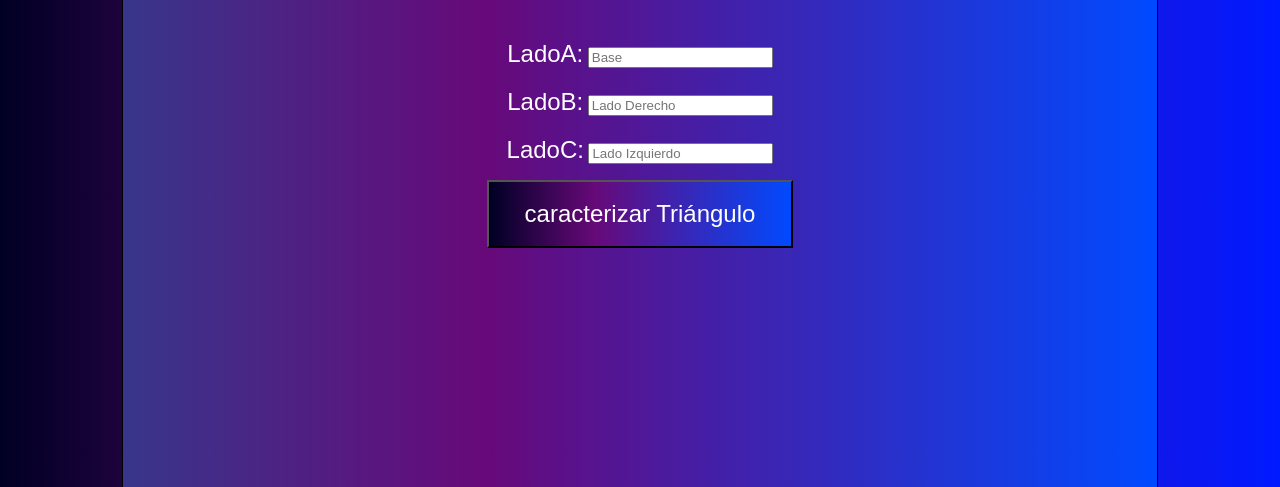
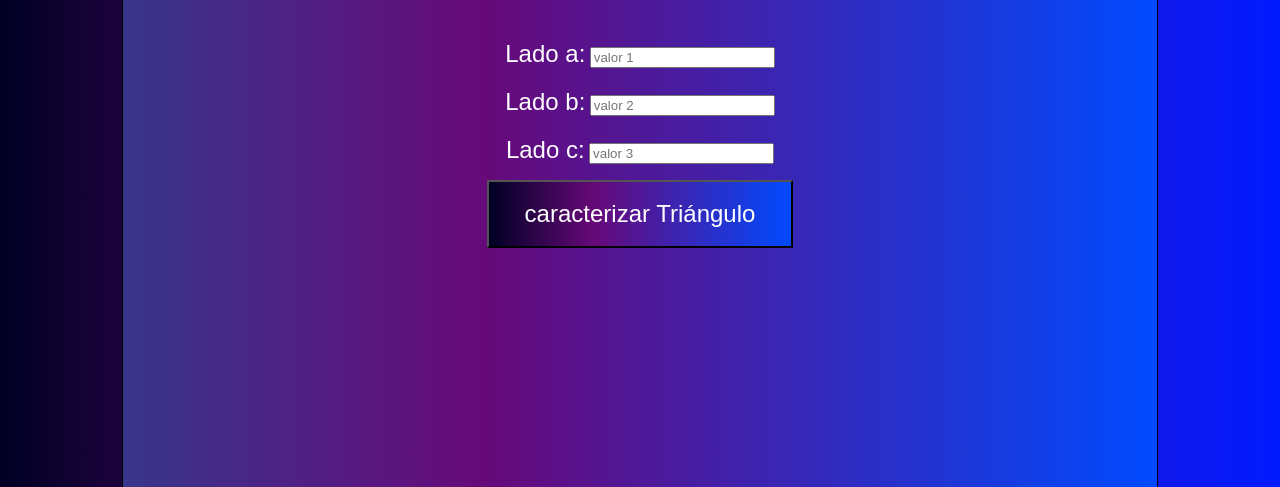
Before and after one commit to Oscar02032007/triangulos, a plain HTML site: page index.html in a window 1280 px wide. Shown: the part 313-800 px from the top of the page. Drawn offline with Linux system fonts and the light colour scheme.

Commit message:
Update index.html

```diff
--- a/index.html
+++ b/index.html
@@ -10,8 +10,8 @@
     <div class="container">
         <h1>caracterización de Triángulos</h1>
         <div>
-            <label for="ladoA">LadoA:</label>
-            <input type="number" id="ladoA" placeholder="Base">
+            <label for="ladoA">Lado a:</label>
+            <input type="number" id="ladoA" placeholder="valor 1">
         </div>
         <div style="
             padding: 10px;
@@ -19,15 +19,15 @@
 
         </div>
         <div>
-            <label for="ladoB">LadoB:</label>
-            <input type="number" id="ladoB" placeholder="Lado Derecho">
+            <label for="ladoB">Lado b:</label>
+            <input type="number" id="ladoB" placeholder="valor 2">
         </div>
         <div style="
             padding: 20px;
         ">
         <div>
-            <label for="ladoC">LadoC:</label>
-            <input type="number" id="ladoC" placeholder="Lado Izquierdo">
+            <label for="ladoC">Lado c:</label>
+            <input type="number" id="ladoC" placeholder="valor 3">
         </div>
         <button onclick="calcularTriangulo()">caracterizar Triángulo</button>
 
@@ -37,7 +37,7 @@
         </div>
 
         <canvas id="trianguloCanvas" width="500" height="500"></canvas>
-        <div><h5>Desarrollado por Oscar Julian Pulido</h5></marquee>
+        <div><h5>Desarrollado por Oscar Julian Pulido</h5>
     </div>
 
 
```
